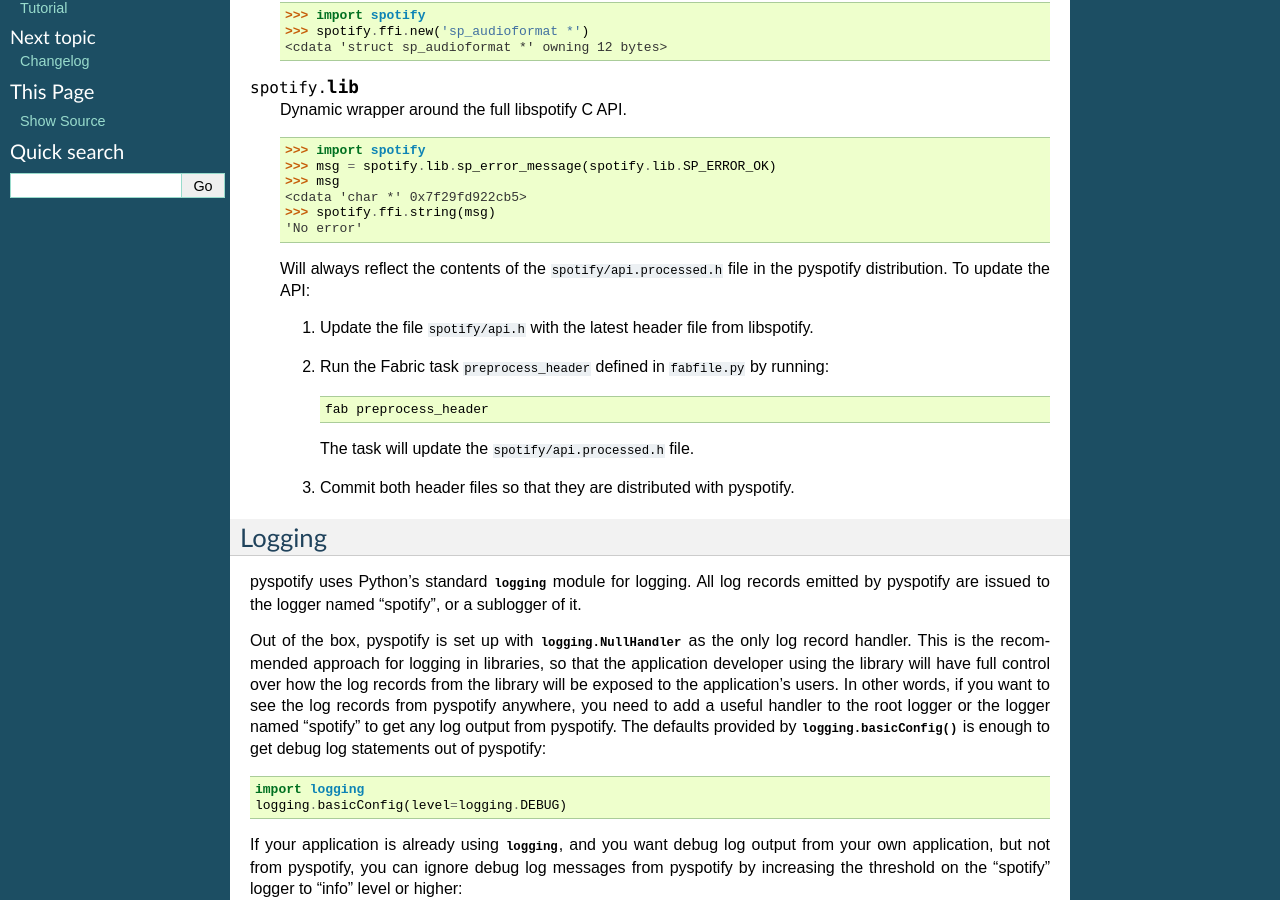
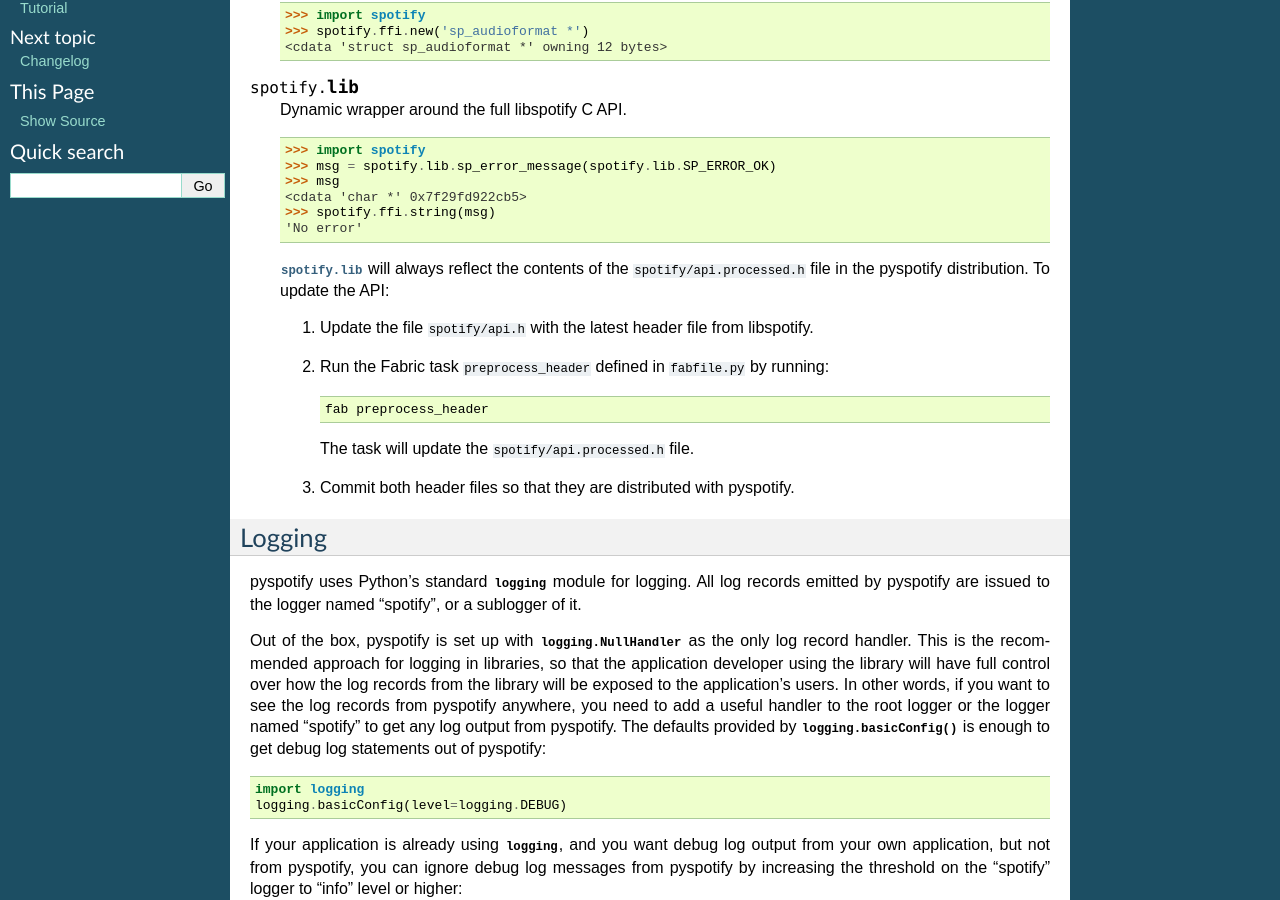
Before and after one commit to jodal/pyspotify, a Sphinx documentation site: the page built from docs/api.rst, in a window 1280 px wide and 900 px high, scrolled down 479 px. Built offline with Sphinx 7.4.7, drawn with Linux system fonts in a browser that asks for light colours.

Commit message:
docs: More explicit wording

```diff
--- a/docs/api.rst
+++ b/docs/api.rst
@@ -52,8 +52,9 @@
         >>> spotify.ffi.string(msg)
         'No error'
 
-    Will always reflect the contents of the ``spotify/api.processed.h`` file in
-    the pyspotify distribution. To update the API:
+    :attr:`spotify.lib` will always reflect the contents of the
+    ``spotify/api.processed.h`` file in the pyspotify distribution. To update
+    the API:
 
     #. Update the file ``spotify/api.h`` with the latest header file from
        libspotify.
```
